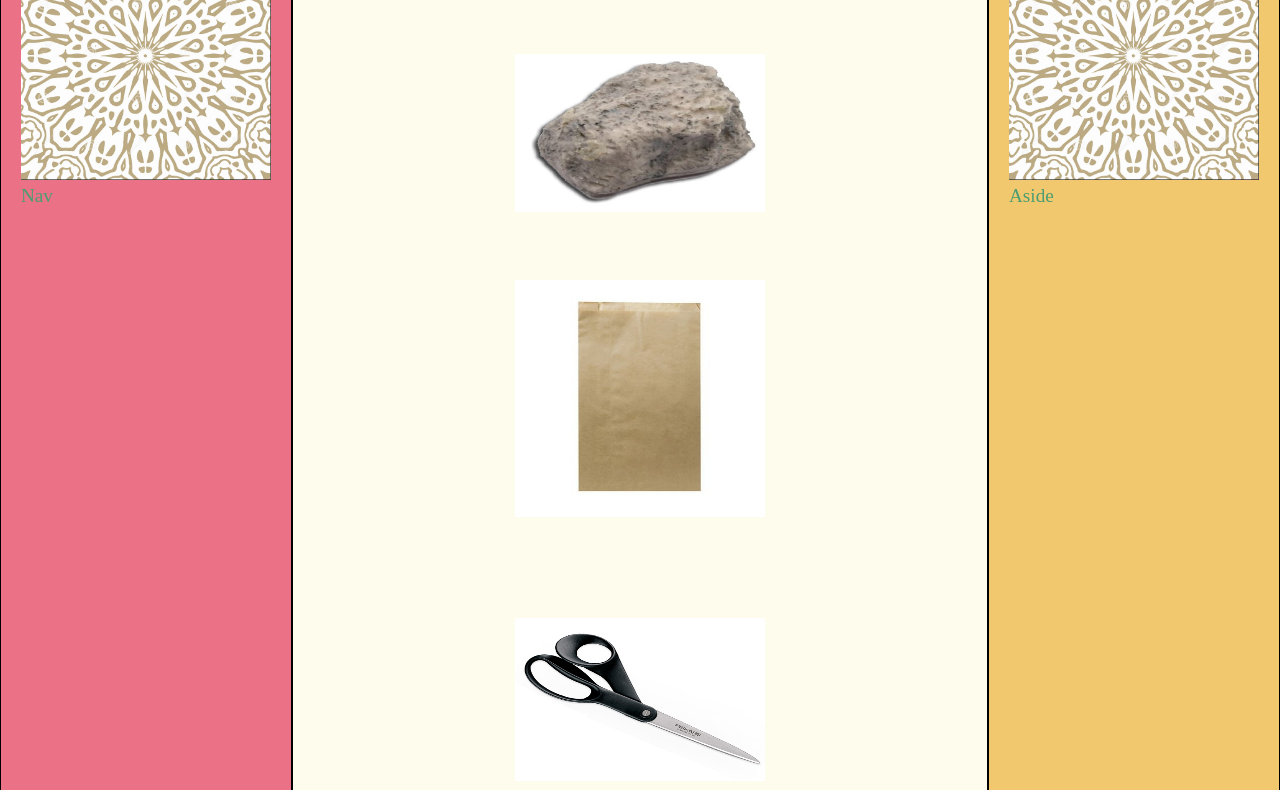
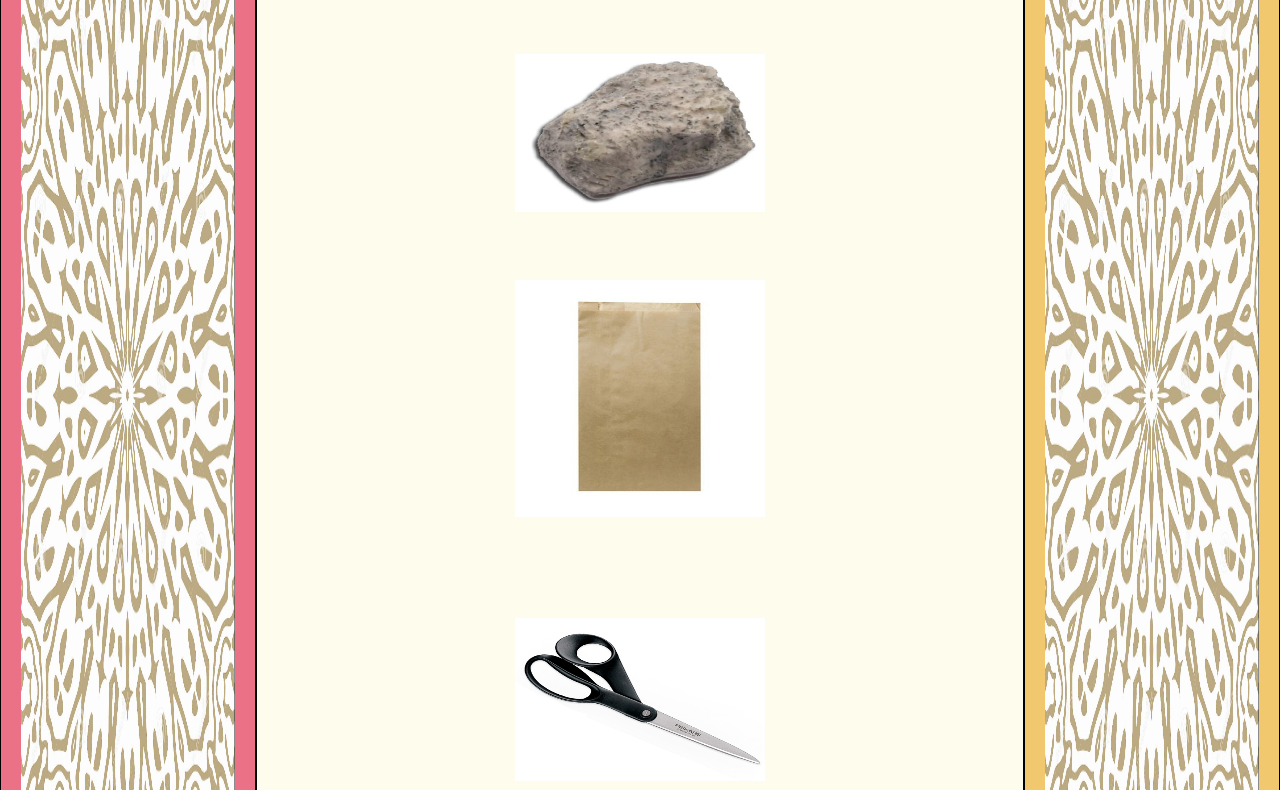
Before and after one commit to StefanStenStark/RorligaTomtRPSFront, a website built with Parcel: page RPS/FifthPage/FifthPage.html in a window 1280 px wide. Shown: the part 158-948 px from the top of the page. Built offline with nearby package versions, Linux system fonts and the light colour scheme.

```diff
--- a/RPS/FifthPage/FifthPage.css
+++ b/RPS/FifthPage/FifthPage.css
@@ -19,10 +19,10 @@
   transform: scale(1.2);
   transition: transform 0.5s;
 }
-/*.decoration {
+.decoration {
   width: 100%;
   height: 100%;
-}*/
+}
 
 .flexbox-container{
   display:flex;
```
